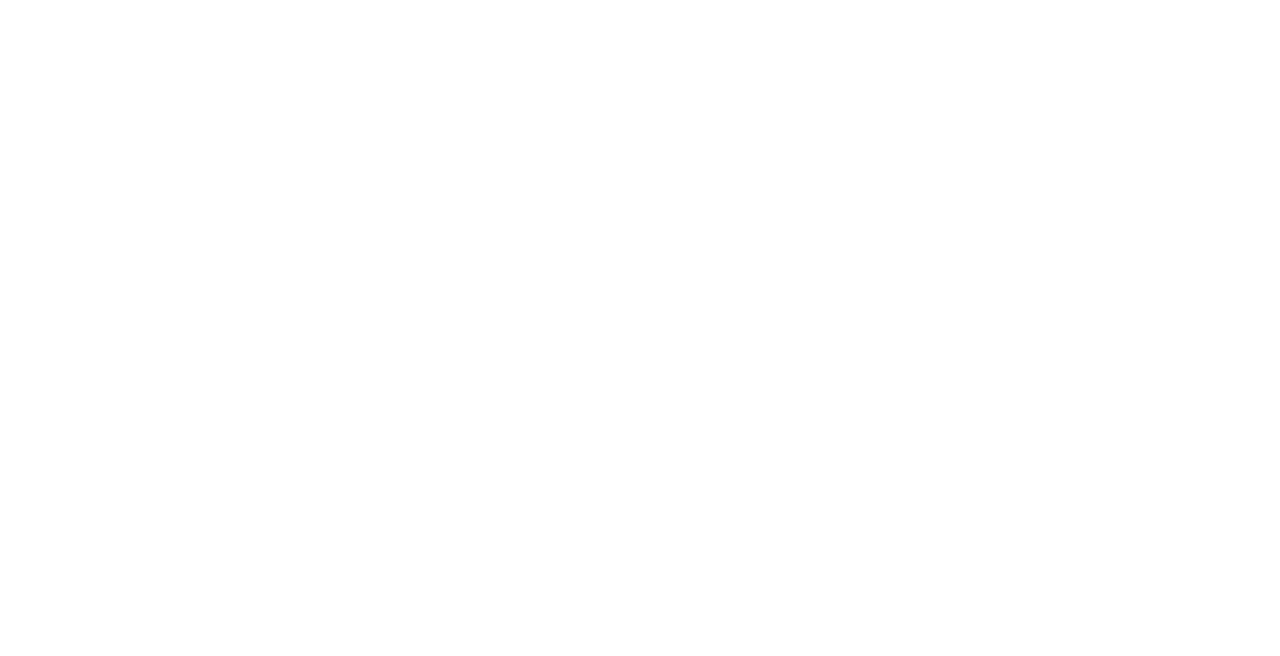
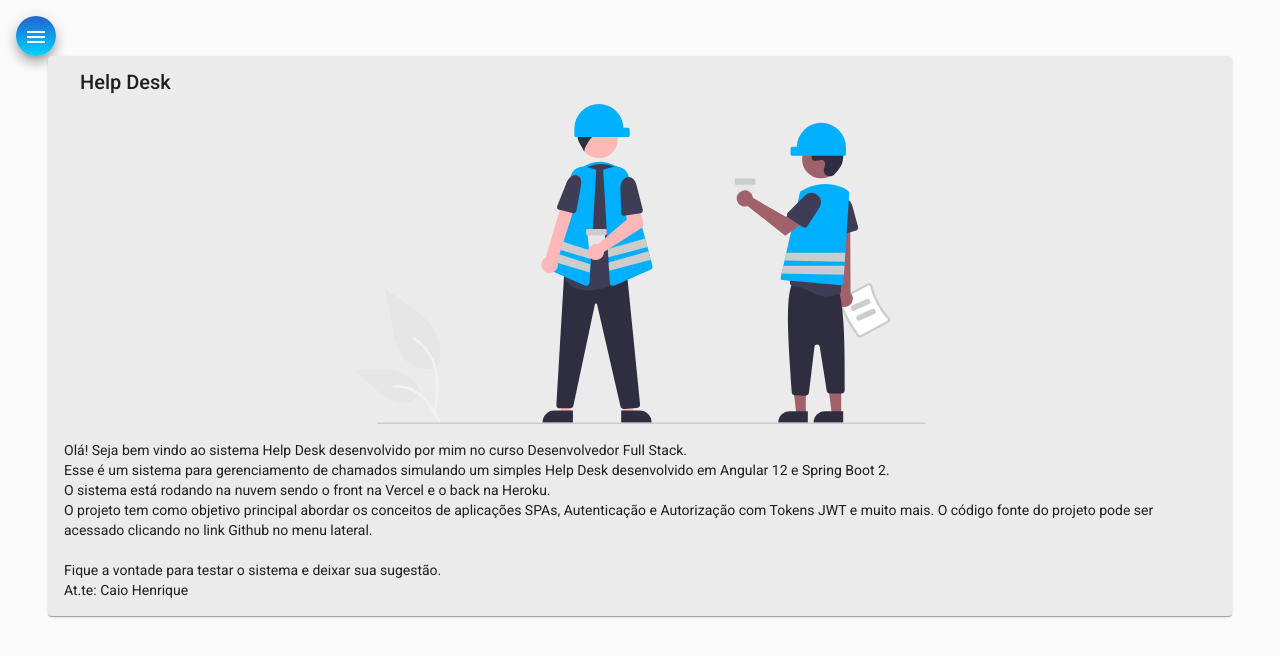
Before and after one commit to Caio-Henrique3/Help_Desk, an Angular app in the folder HelpDesk/Frontend/: page /home in a window 1280 px wide. Before the commit this address led to /. Shown: the top 656 px of the page. Built offline with nearby package versions, Linux system fonts and the light colour scheme.

Commit message:
Implementation and styling of the home component

```diff
--- a/HelpDesk/Frontend/src/app/app.module.ts
+++ b/HelpDesk/Frontend/src/app/app.module.ts
@@ -25,11 +25,13 @@
 import { MatCardModule } from '@angular/material/card';
 
 import { NavComponent } from './components/nav/nav.component';
+import { HomeComponent } from './components/home/home.component';
 
 @NgModule({
   declarations: [
     AppComponent,
-    NavComponent
+    NavComponent,
+    HomeComponent
   ],
   imports: [
     BrowserModule,
--- /dev/null
+++ b/HelpDesk/Frontend/src/app/components/home/home.component.css
@@ -0,0 +1,9 @@
+.card {
+    width: 90%;
+    margin: auto;
+    background-color: rgb(235, 235, 235);
+}
+
+img {
+    height: 20rem;
+}
--- /dev/null
+++ b/HelpDesk/Frontend/src/app/components/home/home.component.html
@@ -0,0 +1,17 @@
+<mat-card class="card">
+    <mat-card-header>
+      <mat-card-title>Help Desk</mat-card-title>
+    </mat-card-header>
+    <img mat-card-image src="assets/img/home-image.svg" alt="Image Home Help Desk">
+    <mat-card-content>
+      <p>
+        Olá! Seja bem vindo ao sistema Help Desk desenvolvido por mim no curso Desenvolvedor Full Stack.<br />
+      Esse é um sistema para gerenciamento de chamados simulando um simples Help Desk desenvolvido em Angular 12 e
+      Spring Boot 2. <br />O sistema está rodando na nuvem sendo o front na Vercel e o back na Heroku.<br />
+      O projeto tem como objetivo principal abordar os conceitos de aplicações SPAs, Autenticação e Autorização com
+      Tokens JWT e muito mais. O código fonte do projeto pode ser acessado clicando no link Github no menu lateral.
+      <br /><br /> Fique a vontade para testar o sistema e deixar sua sugestão.
+      <br /> At.te: Caio Henrique
+      </p>
+    </mat-card-content>
+  </mat-card>
--- /dev/null
+++ b/HelpDesk/Frontend/src/app/components/home/home.component.ts
@@ -0,0 +1,15 @@
+import { Component, OnInit } from '@angular/core';
+
+@Component({
+  selector: 'app-home',
+  templateUrl: './home.component.html',
+  styleUrls: ['./home.component.css']
+})
+export class HomeComponent implements OnInit {
+
+  constructor() { }
+
+  ngOnInit(): void {
+  }
+
+}
--- a/HelpDesk/Frontend/src/app/components/nav/nav.component.html
+++ b/HelpDesk/Frontend/src/app/components/nav/nav.component.html
@@ -2,7 +2,7 @@
     <mat-drawer #drawer class="sidenav" mode="side">
         <img src="assets/img/side-image.svg" alt="Imagem de navegação">
       <mat-nav-list class="nav-list">
-        <a mat-list-item routerLink="/">
+        <a mat-list-item routerLink="home">
             <i class="material-icons">home</i>
             Home
         </a>
@@ -29,6 +29,7 @@
       <button class="menu mat-elevation-z8" (click)="drawer.toggle()" mat-icon-button>
         <mat-icon>menu</mat-icon>
       </button>
+      <router-outlet></router-outlet>
     </div>
 
   </mat-drawer-container>
--- a/HelpDesk/Frontend/src/app/components/nav/nav.component.ts
+++ b/HelpDesk/Frontend/src/app/components/nav/nav.component.ts
@@ -1,4 +1,5 @@
 import { Component, OnInit } from '@angular/core';
+import { Router } from '@angular/router';
 
 @Component({
   selector: 'app-nav',
@@ -7,9 +8,10 @@
 })
 export class NavComponent implements OnInit {
 
-  constructor() { }
+  constructor(private router: Router) { }
 
   ngOnInit(): void {
+    this.router.navigate(['home'])
   }
 
 }
```
Also changed, not shown: HelpDesk/Frontend/src/app/app-routing.module.ts (+8 -2 lines), HelpDesk/Frontend/src/assets/img/home-image.svg (added).
